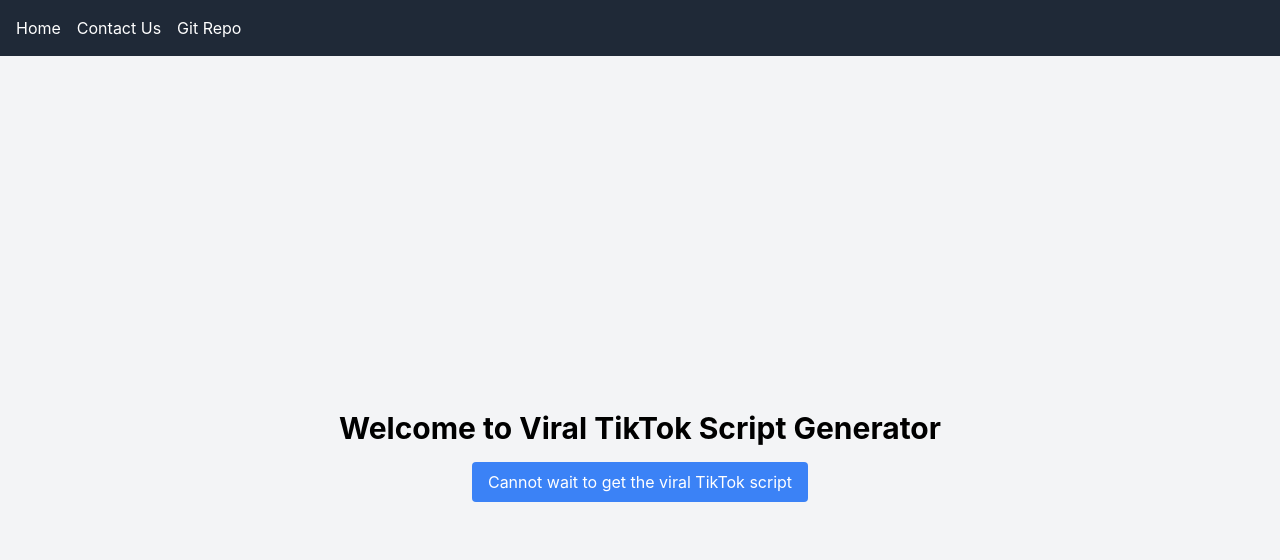
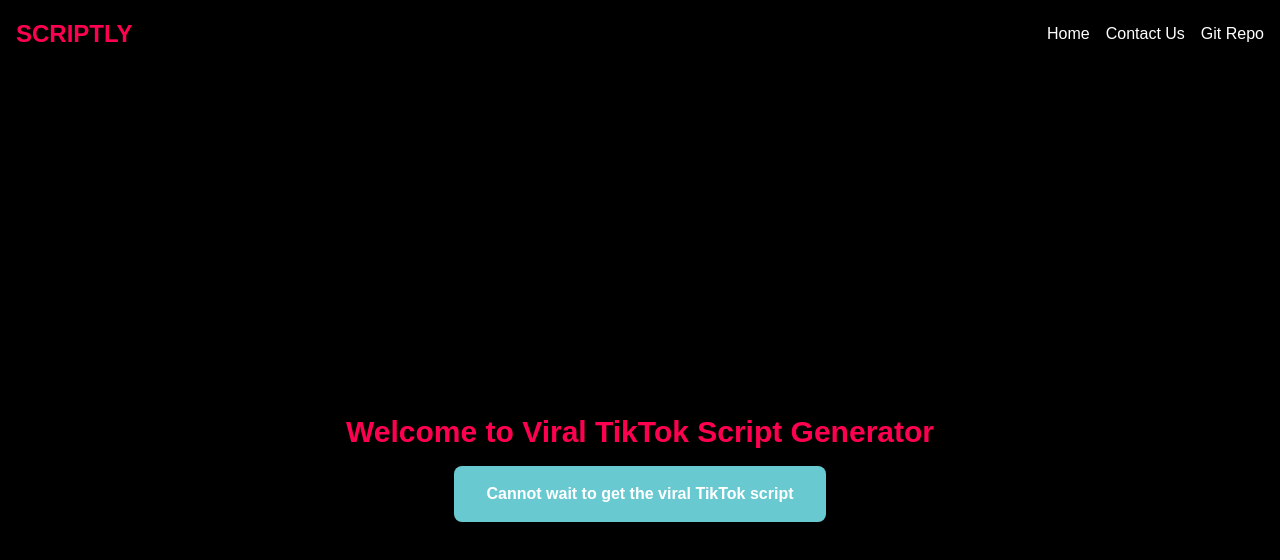
Before and after one commit to Scriptly-Wizards/Scriptly, a React (Create React App) app in the folder frontend/: page / in a window 1280 px wide. Shown: the top 560 px of the page. Built offline with nearby package versions, Linux system fonts and the light colour scheme.

Commit message:
fix: frontend - change UI Form, Welcome Page css

```diff
--- a/frontend/next.config.mjs
+++ /dev/null
@@ -1,4 +0,0 @@
-/** @type {import('next').NextConfig} */
-const nextConfig = {};
-
-export default nextConfig;
--- a/frontend/src/component/Layout/NavBar/NavBar.module.css
+++ b/frontend/src/component/Layout/NavBar/NavBar.module.css
@@ -1,6 +1,21 @@
+.logo {
+  font-size: 1.5rem;
+  font-weight: bold;
+  color: #ff0050; /* TikTok pink */
+  cursor: pointer; /* Indicate clickable */
+  transition: color 0.3s ease; /* Animation for hover effect */
+}
+
+.logo:hover {
+  color: #ffffff; /* Change to white on hover */
+}
+
 .navbar {
-  background-color: #1f2937; /* gray-800 */
+  background-color: #000000; /* TikTok black */
   padding: 1rem; /* p-4 */
+  display: flex;
+  justify-content: space-between;
+  align-items: center;
 }
 
 .navbar ul {
@@ -14,7 +29,30 @@
   margin-right: 1rem; /* mr-4 */
 }
 
+.navbar li:last-child {
+  margin-right: 0; /* Remove right margin for the last item */
+}
+
 .navbar a {
   color: #ffffff; /* text-white */
   text-decoration: none;
+  transition: color 0.3s ease, transform 0.3s ease; /* Animation for hover effect */
 }
+
+.navbar a:hover {
+  color: #ff0050; /* TikTok pink on hover */
+  transform: scale(1.1); /* Slight zoom effect on hover */
+}
+
+@keyframes fadeIn {
+  from {
+    opacity: 0;
+  }
+  to {
+    opacity: 1;
+  }
+}
+
+.navbar {
+  animation: fadeIn 0.5s ease-in;
+}
--- a/frontend/src/component/Layout/NavBar/NavBar.tsx
+++ b/frontend/src/component/Layout/NavBar/NavBar.tsx
@@ -5,6 +5,9 @@
 const NavBar: React.FC = () => {
   return (
     <nav className={styles.navbar}>
+      <Link to="/">
+        <div className={styles.logo}>SCRIPTLY</div>
+      </Link>
       <ul>
         <li className={styles.li}><Link to="/" className={styles.a}>Home</Link></li>
         <li className={styles.li}><Link to="/contact" className={styles.a}>Contact Us</Link></li>
--- a/frontend/src/component/Page/Welcome.tsx
+++ b/frontend/src/component/Page/Welcome.tsx
@@ -21,7 +21,7 @@
         <h1 className="text-3xl font-bold">Welcome to Viral TikTok Script Generator</h1>
         <button onClick={scrollToForm} className="mt-4 px-4 py-2 bg-blue-500 text-white rounded">Cannot wait to get the viral TikTok script</button>
       </div>
-      <div>
+      <div style={{ marginBottom: '10rem' }}>
         {showForm && (
           <div ref={formRef}>
             <Form />
--- a/frontend/src/index.css
+++ b/frontend/src/index.css
@@ -2,11 +2,84 @@
 @tailwind components;
 @tailwind utilities;
 
-body {
+/* Basic reset and base styles */
+body, html {
   margin: 0;
-  font-family: -apple-system, BlinkMacSystemFont, 'Segoe UI', 'Roboto', 'Oxygen',
-    'Ubuntu', 'Cantarell', 'Fira Sans', 'Droid Sans', 'Helvetica Neue',
-    sans-serif;
-  -webkit-font-smoothing: antialiased;
-  -moz-osx-font-smoothing: grayscale;
+  padding: 0;
+  font-family: Arial, sans-serif;
+  background-color: var(--tiktok-black);
 }
+
+/* TikTok Palette */
+:root {
+  --tiktok-black: #000000;
+  --tiktok-pink: #ff0050;
+  --tiktok-white: #ffffff;
+  --tiktok-blue: #69c9d0;
+  --tiktok-gray: #1f2937;
+}
+
+/* Landing Page styles */
+ .landing-page {
+  background-color: var(--tiktok-black);
+  color: var(--tiktok-white);
+  transition: background-color 0.3s ease;
+  height: 100vh;
+  display: flex;
+  flex-direction: column;
+  justify-content: center;
+  align-items: center;
+  text-align: center;
+  position: relative;
+  overflow: hidden;
+}
+
+.landing-page h1 {
+  color: var(--tiktok-pink);
+  animation: fadeIn 1s ease, slideInFromLeft 1s ease;
+}
+
+.landing-page button {
+  background-color: var(--tiktok-blue);
+  color: var(--tiktok-white);
+  border: none;
+  padding: 1rem 2rem;
+  font-size: 1rem;
+  font-weight: bold;
+  border-radius: 0.5rem;
+  cursor: pointer;
+  transition: background-color 0.3s ease, transform 0.3s ease;
+  animation: fadeIn 1.5s ease, slideInFromRight 1.5s ease;
+}
+
+.landing-page button:hover {
+  background-color: var(--tiktok-pink);
+  transform: scale(1.05);
+}
+
+@keyframes fadeIn {
+  from {
+    opacity: 0;
+  }
+  to {
+    opacity: 1;
+  }
+}
+
+@keyframes slideInFromLeft {
+  from {
+    transform: translateX(-100%);
+  }
+  to {
+    transform: translateX(0);
+  }
+}
+
+@keyframes slideInFromRight {
+  from {
+    transform: translateX(100%);
+  }
+  to {
+    transform: translateX(0);
+  }
+}
--- a/frontend/tailwind.config.ts
+++ /dev/null
@@ -1,15 +0,0 @@
-import type { Config } from "tailwindcss";
-
-const config: Config = {
-  content: [
-    "./pages/**/*.{js,ts,jsx,tsx,mdx}",
-    "./components/**/*.{js,ts,jsx,tsx,mdx}",
-    "./app/**/*.{js,ts,jsx,tsx,mdx}",
-    "./styles/**/*.{css,scss}",
-  ],
-  theme: {
-    extend: {},
-  },
-  plugins: [],
-};
-export default config;
```
